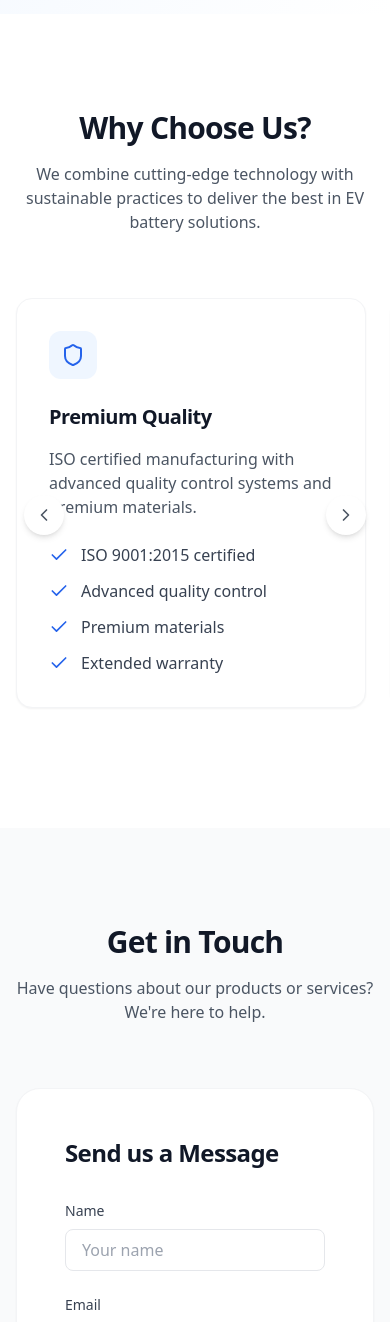
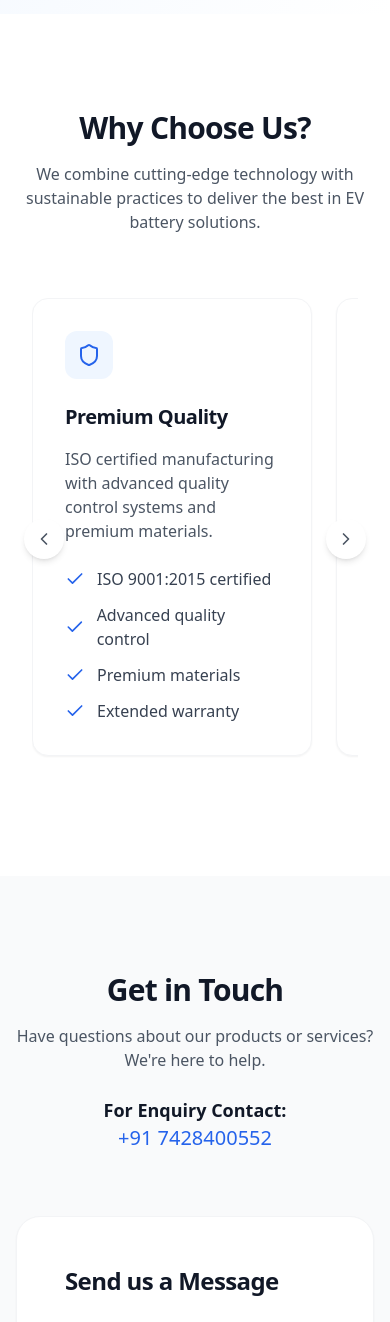
Before and after one commit to NotSoToxic/TruPower, a React (Vite) app: page / in a window 390 px wide. Shown: the part 810-2132 px from the top of the page. Built offline with nearby package versions, Linux system fonts and the light colour scheme.

Commit message:
Updated Responsiveness in mobile view -> Home.tsx

```diff
--- a/src/pages/Home.tsx
+++ b/src/pages/Home.tsx
@@ -151,9 +151,10 @@ const Home = () => {
             </motion.div>
 
             <div className="relative">
+              <div className="px-4">
                 <div
                   ref={scrollContainerRef}
-                className="flex overflow-x-hidden gap-6 pb-6 -mx-4 px-4 scroll-smooth"
+                  className="flex overflow-x-auto gap-6 pb-6 scroll-smooth snap-x snap-mandatory"
                 >
                   {[
                     {
@@ -229,7 +230,7 @@ const Home = () => {
                       whileInView={{ opacity: 1, y: 0 }}
                       transition={{ duration: 0.6, delay: index * 0.1 }}
                       viewport={{ once: true }}
-                    className="flex-none w-[350px] bg-white rounded-2xl shadow-sm p-8 hover:shadow-md transition-all duration-300 border border-gray-100"
+                      className="flex-none w-[280px] sm:w-[350px] bg-white rounded-2xl shadow-sm p-8 hover:shadow-md transition-all duration-300 border border-gray-100 snap-center"
                     >
                       <div className="bg-blue-50 w-12 h-12 rounded-xl flex items-center justify-center mb-6">
                         <item.icon className="h-6 w-6 text-blue-600" />
@@ -246,6 +247,7 @@ const Home = () => {
                       </ul>
                     </motion.div>
                   ))}
+                </div>
               </div>
 
               {/* Scroll Buttons */}
@@ -285,6 +287,12 @@ const Home = () => {
               <p className="text-gray-600 max-w-2xl mx-auto">
                 Have questions about our products or services? We're here to help.
               </p>
+              <div className="mt-6">
+                <p className="text-lg font-semibold text-gray-900">For Enquiry Contact:</p>
+                <a href="tel:+919876543210" className="text-blue-600 hover:text-blue-800 text-xl font-medium">
+                  +91 7428400552
+                </a>
+              </div>
             </motion.div>
 
             <motion.div
```
Lines whose indentation alone changed are shown as unchanged.
